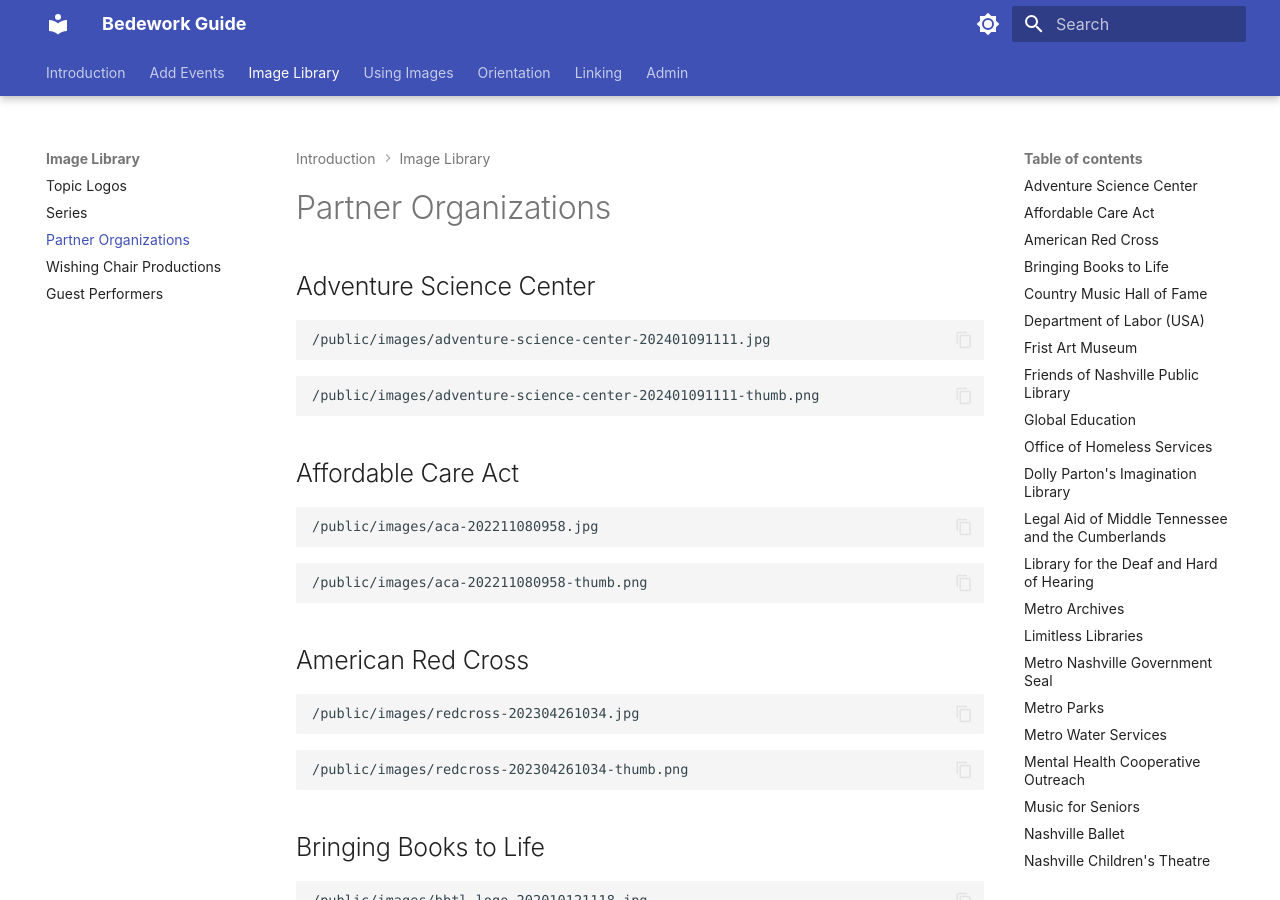
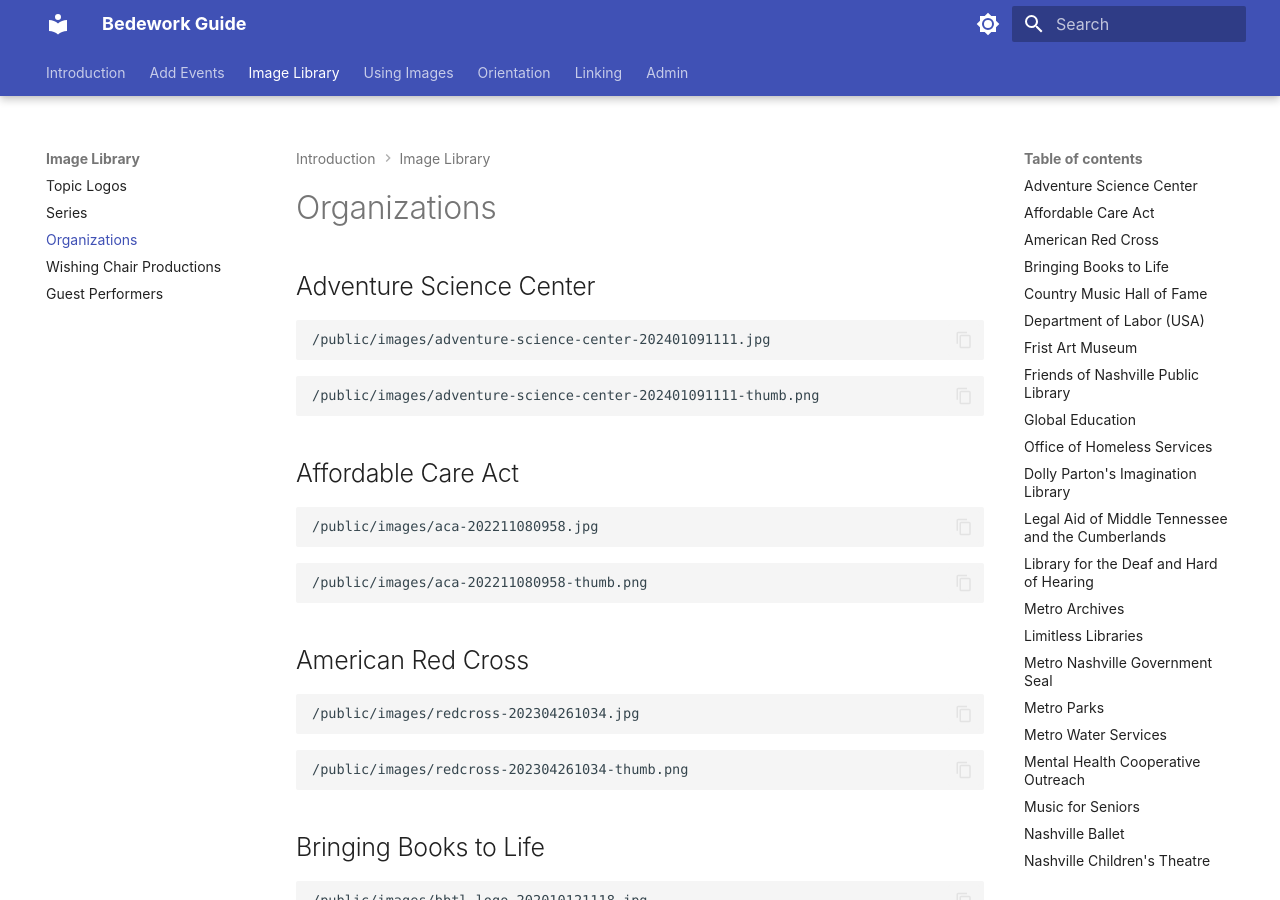
Before and after one commit to Nashville-Public-Library/bedework-docs, an MkDocs documentation site: the page built from docs/image-library/organizations.md, in a window 1280 px wide and 900 px high. Built offline with MkDocs 1.6.1 and Material for MkDocs 9.7.7, drawn with Linux system fonts in a browser that asks for light colours.

Commit message:
fixing nav error

```diff
--- a/docs/image-library/organizations.md
+++ b/docs/image-library/organizations.md
@@ -1,9 +1,9 @@
 ---
 sidebar_position: 3
-title: Partner Organizations
+title: Organizations
 ---
 
-# Partner Organizations
+# Organizations
 
 ## Adventure Science Center
 
```
